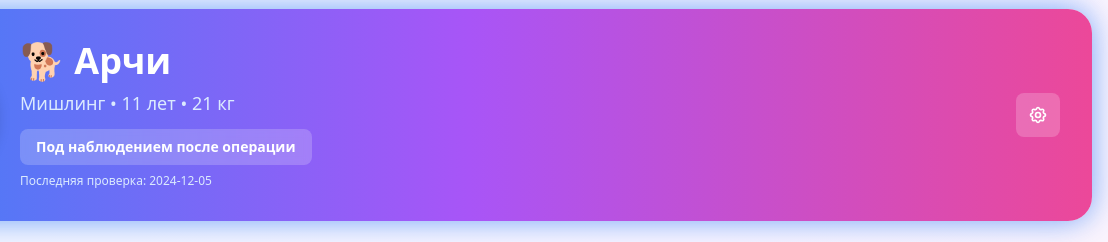
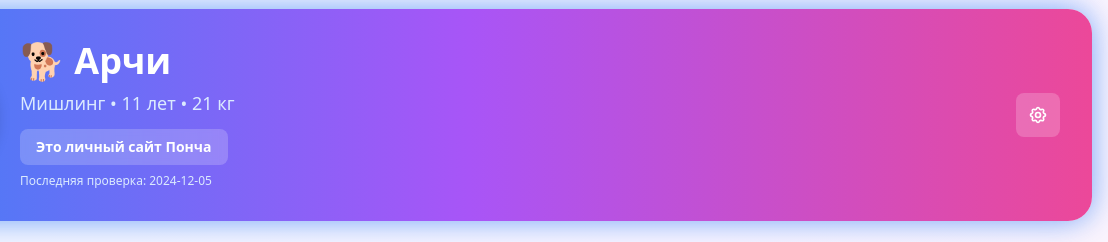
Before and after one commit to FelixBitel/archie-health-monitor, a plain HTML site: page index.html in a window 1280 px wide. Shown: the part 175-417 px from the top of the page, 172-1280 px from the left. Drawn offline with nearby package versions, Linux system fonts and the light colour scheme.

Commit message:
Update status message for Арчи

```diff
--- a/index.html
+++ b/index.html
@@ -38,7 +38,7 @@
                 breed: 'Мишлинг',
                 age: 11,
                 weight: 21,
-                status: 'Под наблюдением после операции',
+                status: 'Это личный сайт Понча',
                 lastCheckup: '2024-12-05',
                 medications: [
                     { name: 'Урзахол', dosage: '1 капсула', times: ['09:00', '21:00'] },
```
